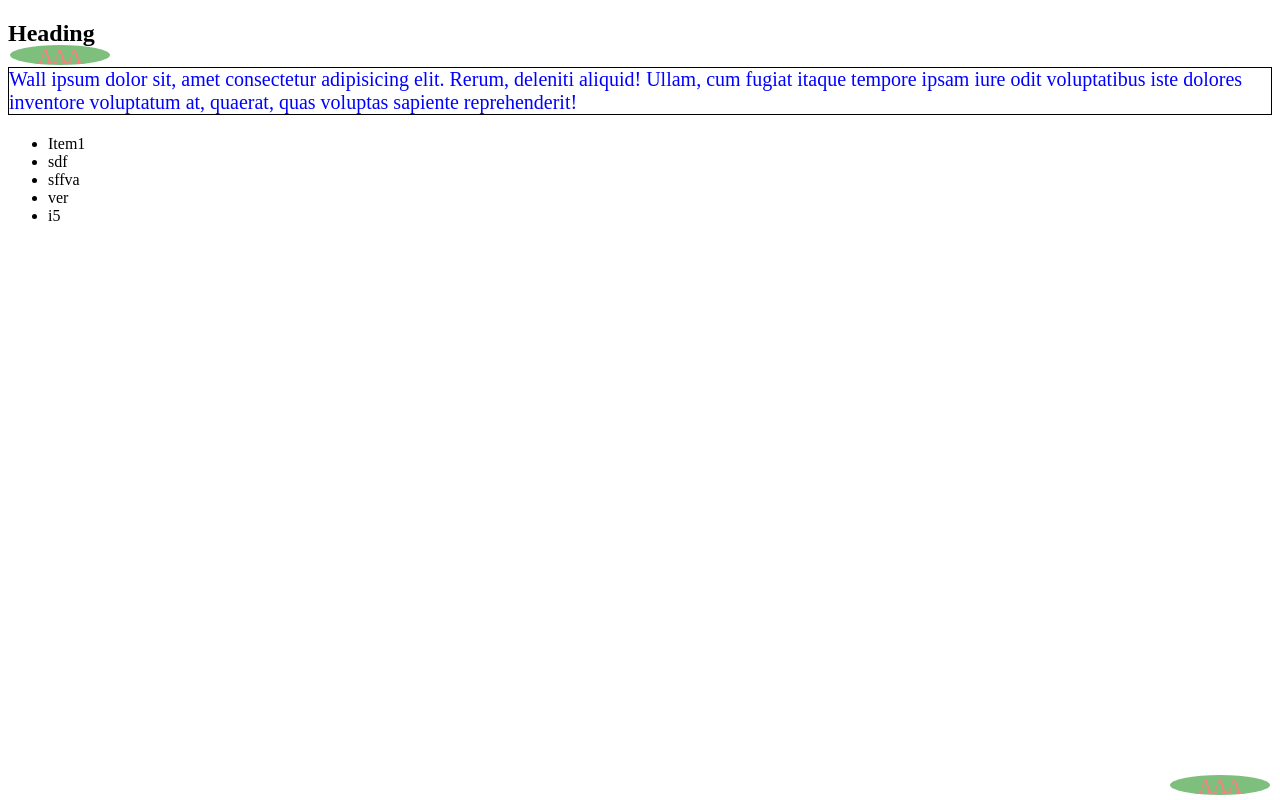
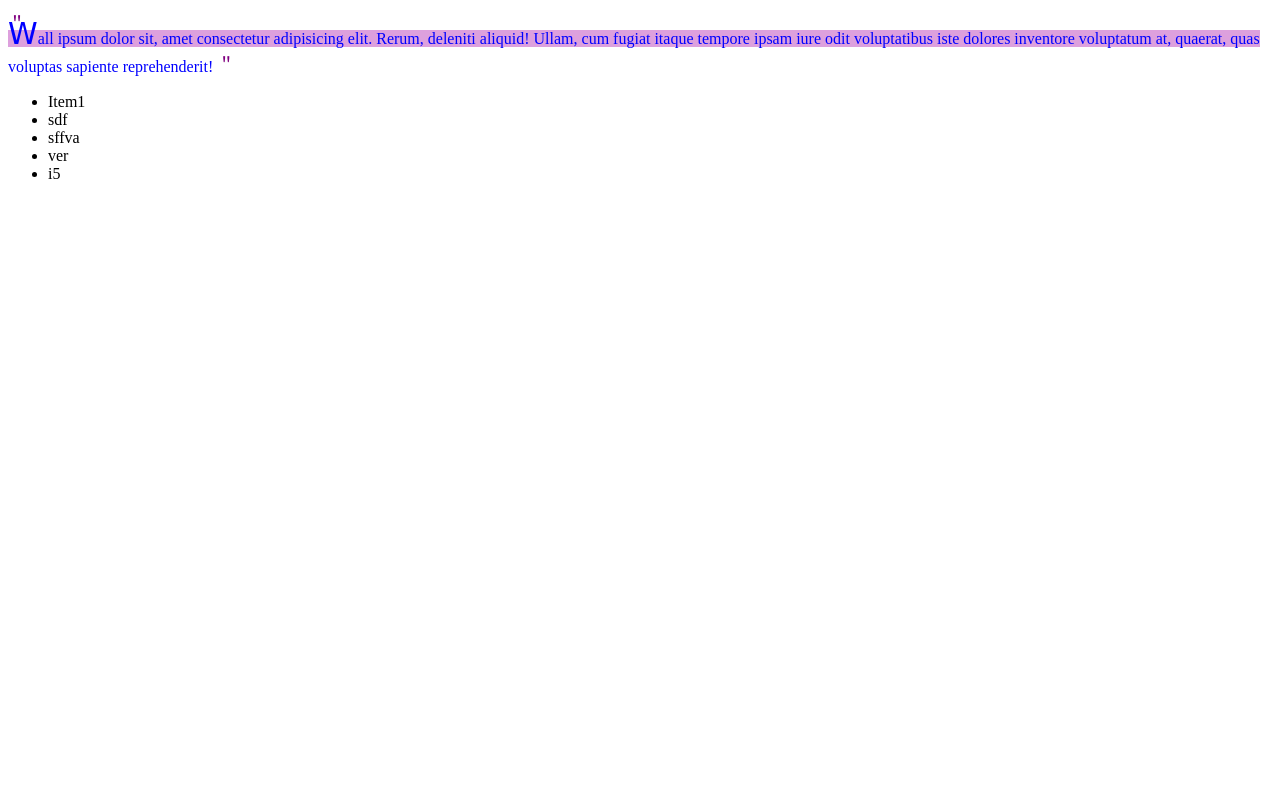
Before and after one commit to PolinaSmir/table-html, a plain HTML site: page index.html in a window 1280 px wide. Drawn offline with Linux system fonts and the light colour scheme; a web font is replaced by a local one.

Commit message:
practice before after first-leter first-line

```diff
--- a/index.html
+++ b/index.html
@@ -4,12 +4,17 @@
     <meta charset="UTF-8" />
     <meta name="viewport" content="width=device-width, initial-scale=1.0" />
     <title>Document</title>
+    <link rel="preconnect" href="https://fonts.googleapis.com" />
+    <link rel="preconnect" href="https://fonts.gstatic.com" crossorigin />
+    <link
+      href="https://fonts.googleapis.com/css2?family=Smooch&display=swap"
+      rel="stylesheet"
+    />
     <link rel="stylesheet" href="style.css" />
   </head>
   <body>
     <main>
       <article>
-        <h1>Heading</h1>
         <p>
           Wall ipsum dolor sit, amet consectetur adipisicing elit. Rerum,
           deleniti aliquid! Ullam, cum fugiat itaque tempore ipsam iure odit
--- a/style.css
+++ b/style.css
@@ -1,33 +1,26 @@
 p {
   color: blue;
-  font-size: 20px;
-  border: 1px solid black;
+}
+p::first-letter {
+  font-family: "Smooch", cursive;
+  font-size: 30px;
+}
+p::first-line {
+  background-color: plum;
 }
 p::before {
-  top: 45px;
-  left: 10px;
   position: absolute;
-  content: "AAA";
-  color: red;
-  background-color: green;
-  width: 100px;
-  height: 20px;
-  border-radius: 50%;
+  top: 10px;
+  content: "＂";
+  color: purple;
   display: inline-block;
-  text-align: center;
-  opacity: 0.5;
+  font-size: large;
 }
 p::after {
-  position: absolute;
   bottom: 5px;
   right: 10px;
-  content: "AAA";
-  color: red;
-  background-color: green;
-  width: 100px;
-  height: 20px;
+  content: "＂";
+  color: purple;
   display: inline-block;
-  text-align: center;
-  border-radius: 50%;
-  opacity: 0.5;
+  font-size: large;
 }
```
Also changed, not shown: fonts/Whisper-Regular.ttf (added).
